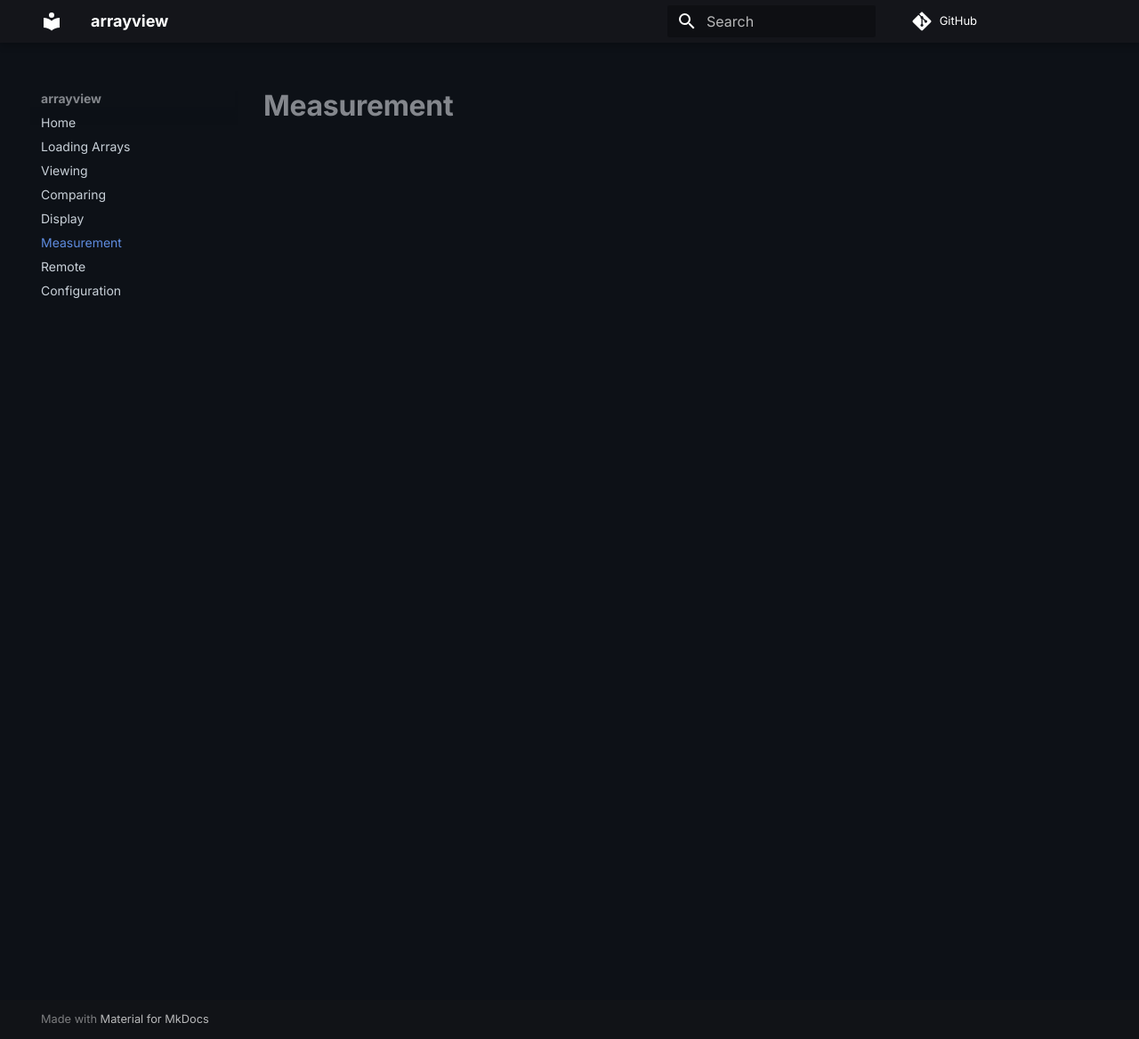
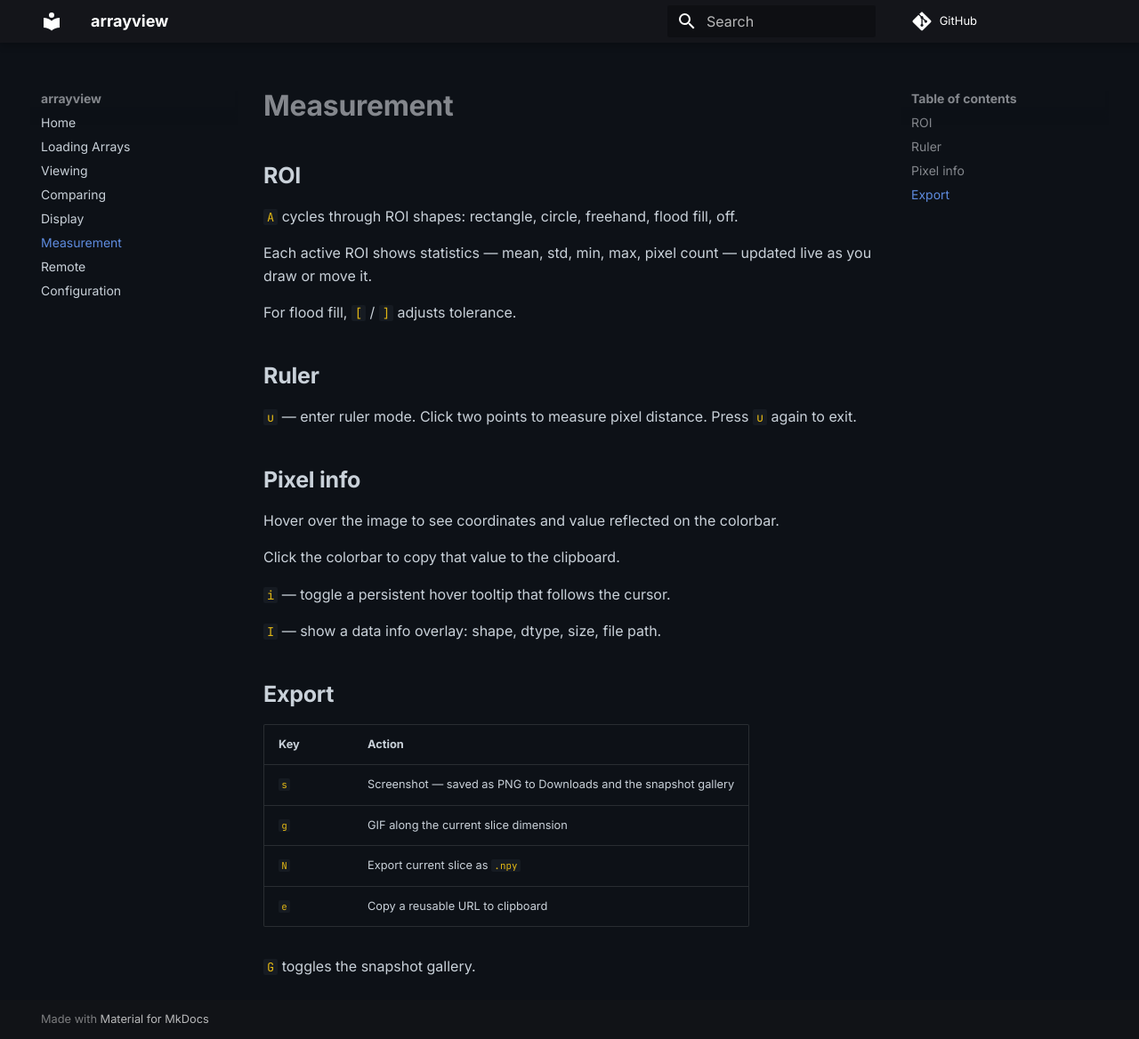
Before and after one commit to oscarvanderheide/arrayview, an MkDocs documentation site: the page built from docs/measurement.md, in a window 1280 px wide and 1168 px high. Shown: the whole window at 89% size. Built offline with MkDocs 1.6.1 and Material for MkDocs 9.7.7, drawn with Linux system fonts in a browser that asks for light colours; comment, search, counter and statistics services are not loaded.

Commit message:
docs: add measurement page

```diff
--- a/docs/measurement.md
+++ b/docs/measurement.md
@@ -1 +1,34 @@
 # Measurement
+
+## ROI
+
+`A` cycles through ROI shapes: rectangle, circle, freehand, flood fill, off.
+
+Each active ROI shows statistics — mean, std, min, max, pixel count — updated live as you draw or move it.
+
+For flood fill, `[` / `]` adjusts tolerance.
+
+## Ruler
+
+`u` — enter ruler mode. Click two points to measure pixel distance. Press `u` again to exit.
+
+## Pixel info
+
+Hover over the image to see coordinates and value reflected on the colorbar.
+
+Click the colorbar to copy that value to the clipboard.
+
+`i` — toggle a persistent hover tooltip that follows the cursor.
+
+`I` — show a data info overlay: shape, dtype, size, file path.
+
+## Export
+
+| Key | Action |
+|-----|--------|
+| `s` | Screenshot — saved as PNG to Downloads and the snapshot gallery |
+| `g` | GIF along the current slice dimension |
+| `N` | Export current slice as `.npy` |
+| `e` | Copy a reusable URL to clipboard |
+
+`G` toggles the snapshot gallery.
```
